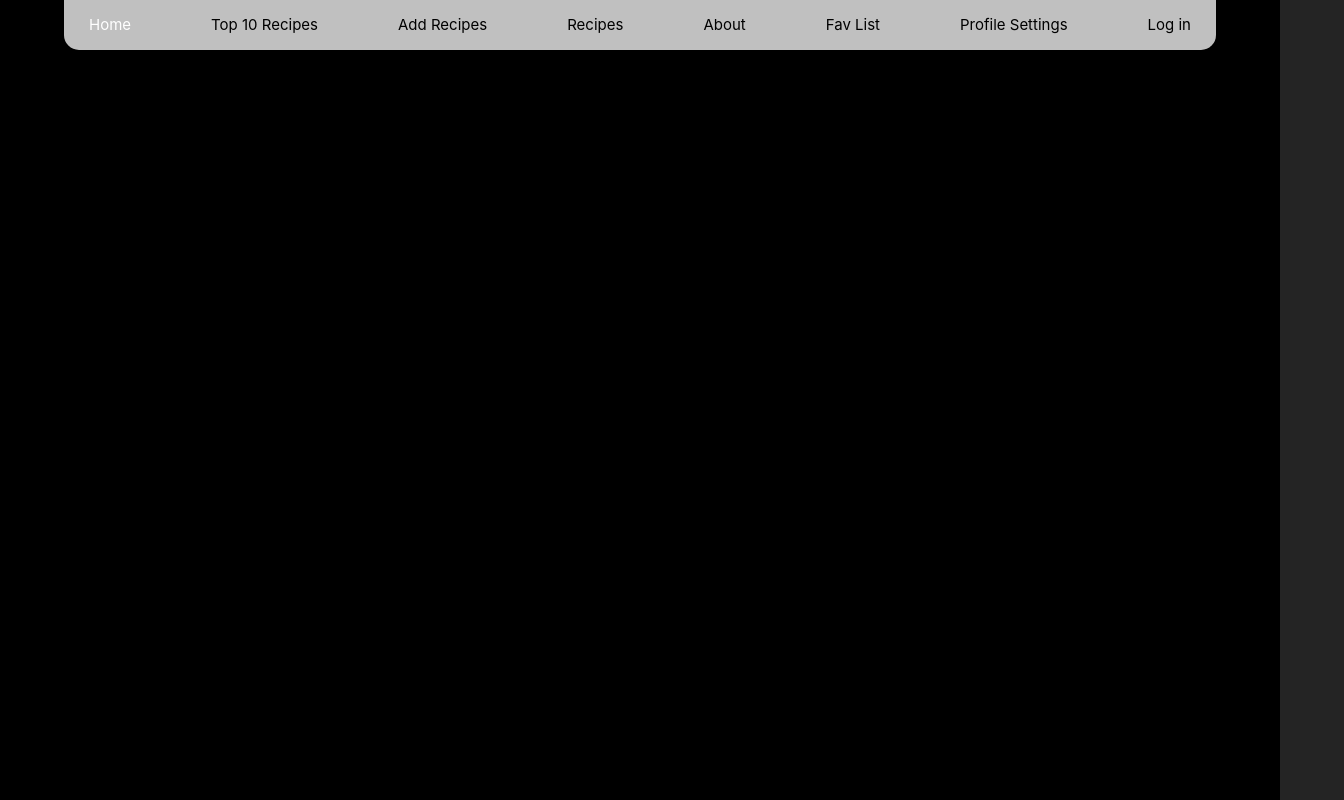
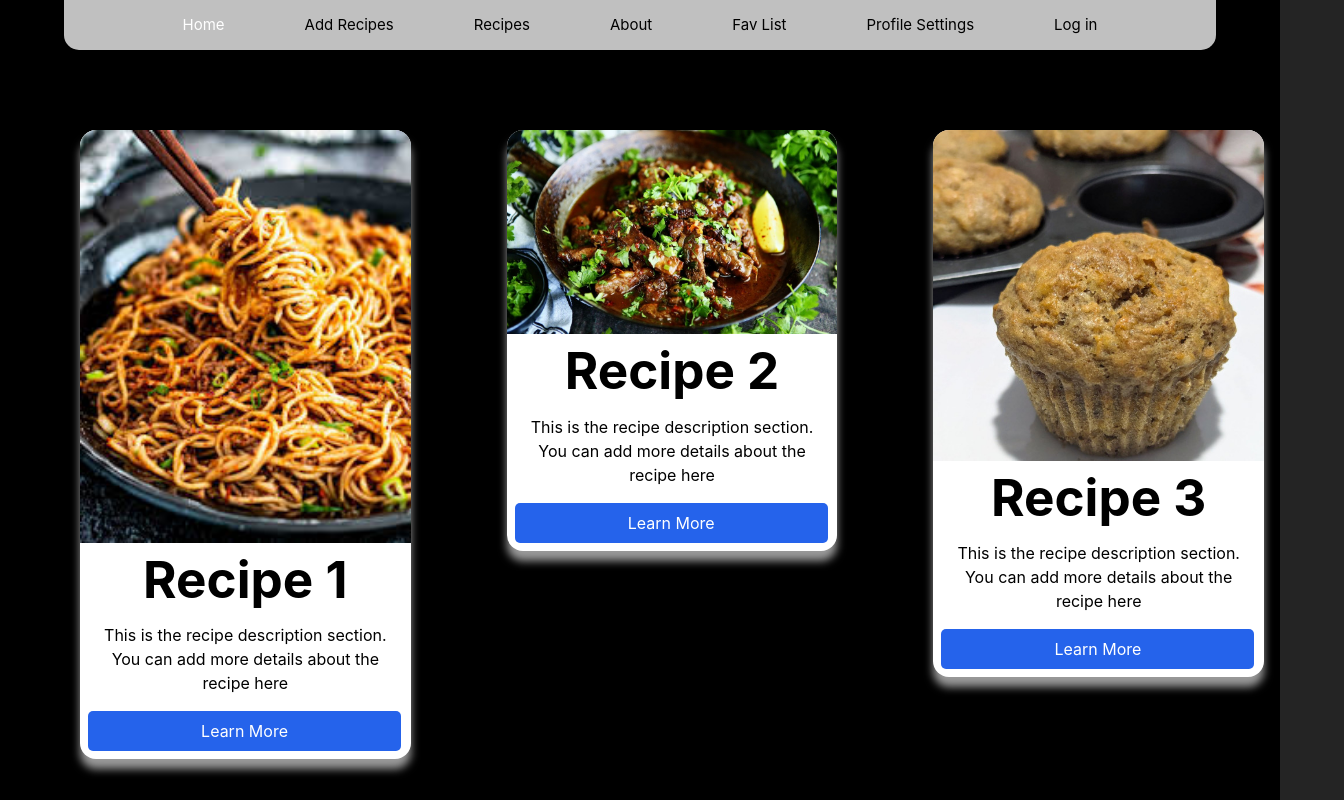
Before and after one commit to Ramdan-SE8/recipe, a React (Vite) app: page / in a window 1280 px wide. Shown: the top 800 px of the page, 1344 px wide, since content can reach past the window. Built offline with nearby package versions, Linux system fonts and the light colour scheme.

Commit message:
removed top 10 and add top 10 inside home page

```diff
--- a/src/App.jsx
+++ b/src/App.jsx
@@ -2,10 +2,8 @@ import { useState, useEffect } from "react";
 import { BrowserRouter, Route, Routes } from "react-router-dom";
 import "./App.css";
 import Recipe from "./components/Recipe";
-import { Card } from "./components/Card";
 import Root from "./components/Root";
 import About from "./components/About";
-import Contact from "./components/ContactUs";
 import Fav from "./components/Fav";
 import Profile from "./components/Profile";
 import Login from "./components/Login";
@@ -51,9 +49,8 @@ function App() {
       <BrowserRouter>
         <Routes>
           <Route path="/" element={<Root />}>
-            <Route index element={<Card />} />
+            <Route index element={<CardList />} />
             <Route path="about" element={<About />} />
-            <Route path="topten" element={<CardList />} />
             <Route path="add" element={<AddRecipe />} />
 
             <Route
--- a/src/components/NavBar.jsx
+++ b/src/components/NavBar.jsx
@@ -1,7 +1,5 @@
 import { NavLink } from "react-router-dom";
 import styles from "./NavBar.module.css";
-
-
 
 const NavBar = () => {
   return (
@@ -13,14 +11,6 @@ const NavBar = () => {
         }
       >
         Home
-      </NavLink>
-      <NavLink
-        to="topten"
-        className={({ isActive }) =>
-          isActive ? styles.isActive : styles.notActive
-        }
-      >
-        Top 10 Recipes
       </NavLink>
       <NavLink
         to="add"
```
